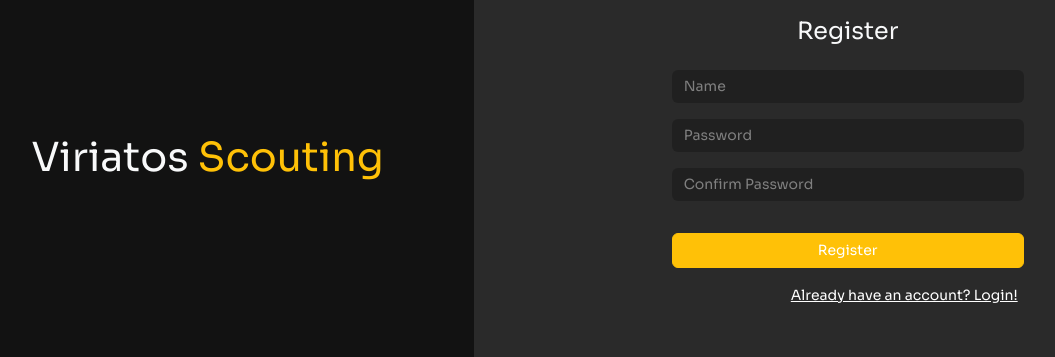
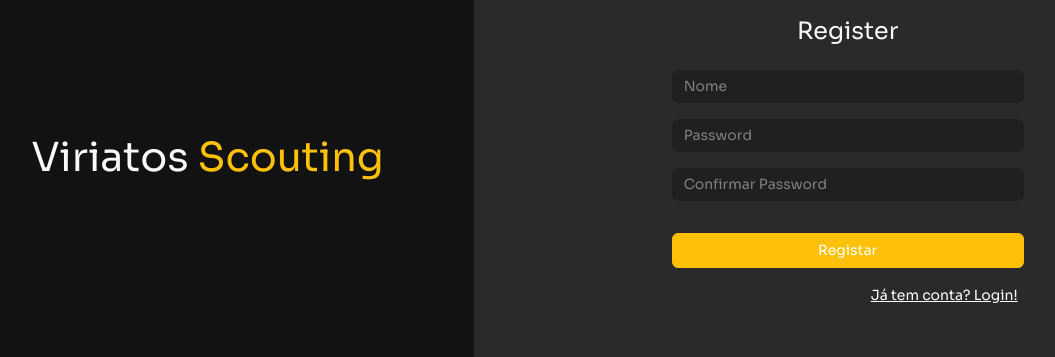
Before and after one commit to Drowndragon10/viriatos-scouting, a React (Create React App) app in the folder frontend/: page /register/1 in a window 1280 px wide. Shown: the part 238-595 px from the top of the page, without its empty margins (59-1114 px from the left). Built offline with nearby package versions, Linux system fonts and the light colour scheme; no server answers.

Commit message:
Update inviteRegister.js

```diff
--- a/frontend/src/pages/inviteRegister.js
+++ b/frontend/src/pages/inviteRegister.js
@@ -62,7 +62,7 @@ const InviteRegister = () => {
               <input
                 type="text"
                 className="form-control"
-                placeholder="Name"
+                placeholder="Nome"
                 value={name}
                 onChange={(e) => setName(e.target.value)}
                 required
@@ -94,7 +94,7 @@ const InviteRegister = () => {
               <input
                 type="password"
                 className="form-control"
-                placeholder="Confirm Password"
+                placeholder="Confirmar Password"
                 value={confirmPassword}
                 onChange={(e) => setConfirmPassword(e.target.value)}
                 required
@@ -107,7 +107,7 @@ const InviteRegister = () => {
               />
             </div>
             <button type="submit" className="btn btn-warning w-100 mt-3" style={{ color: 'white' }}>
-              Register
+              Registar
             </button>
 
             {error && <p className="text-danger mt-3">{error}</p>}
@@ -125,7 +125,7 @@ const InviteRegister = () => {
                 cursor: 'pointer',
               }}
             >
-              Already have an account? Login!
+              Já tem conta? Login!
             </button>
           </div>
         </div>
```
